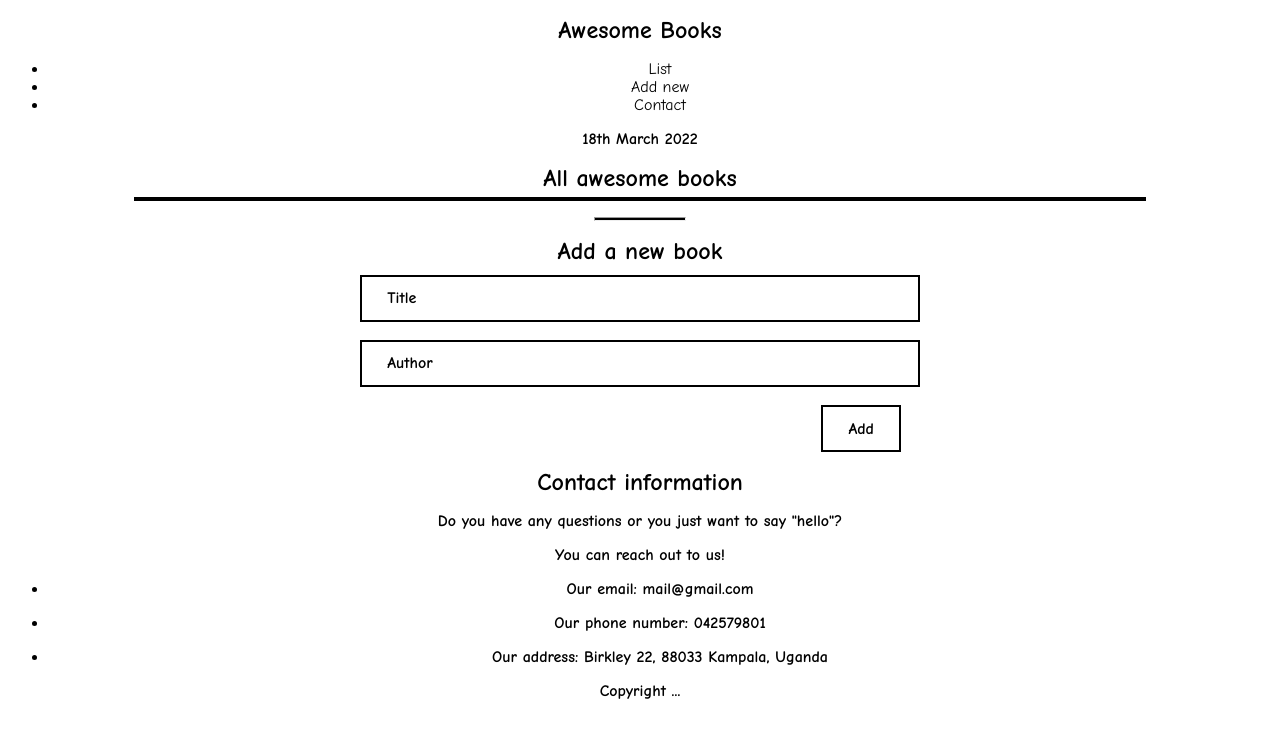
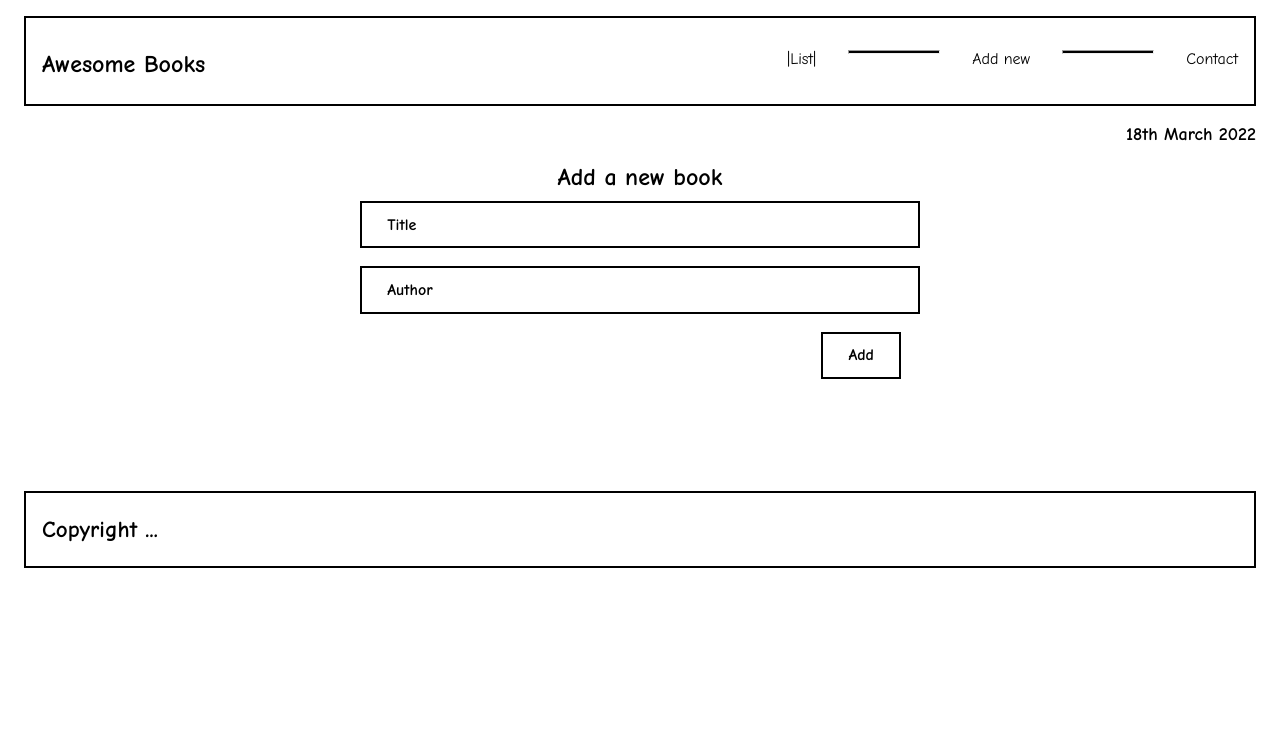
Before and after one commit to kemigabocatherine/Awesome-books, a website: page index.html in a window 1280 px wide. Drawn offline with Linux system fonts and the light colour scheme.

Commit message:
Edited the HTML and styled all three awesome book pages

```diff
--- a/index.html
+++ b/index.html
@@ -16,9 +16,11 @@
       <h2 class="page-heading">Awesome Books</h2>
       <nav>
         <ul class="nav-list">
-          <li class="list-item">List</li>
+          <li class="list-item">|List|</li>
+          <hr class="vertical">
           <li class="list-item">Add new</li>
-          <li class="list-item">Contact</li>
+          <hr class="nav-hr">
+          <li class="list-item3">Contact</li>
         </ul>
       </nav>
     </header>
@@ -32,7 +34,7 @@
       <section id="books-collection">
       </section>
     </section>
-    <hr>
+    <!-- <hr> -->
 
     <!-- ADD NEW -->
     <div class="form">
@@ -54,22 +56,23 @@
 
     <!-- CONTACT -->
     <section id="contact">
-      <h2>Contact information</h2>
+      <h2 class="contact-heading">Contact information</h2>
       <p class="paragraph1">
         Do you have any questions or you just want to say "hello"?
       </p>
       <p class="paragraph2">
         You can reach out to us!
       </p>
-      <ul id="contact-info">
+        <ul id="contact-info">
         <li><p>Our email: mail@gmail.com</p></li>
         <li><p>Our phone number: 042579801</p></li>
         <li><p>Our address: Birkley 22, 88033 Kampala, Uganda</p></li>
       </ul>
+
     </section>
     <!-- FOOTER -->
     <footer>
-      <p>Copyright  ...</p>
+      <p>Copyright ...</p>
     </footer>
     <script src="object.js"></script>
   </body>
--- a/style.css
+++ b/style.css
@@ -74,3 +74,67 @@ h2 {
 .form-control::placeholder {
   color: black;
 }
+
+header {
+  display: flex;
+  justify-content: space-between;
+  padding: 1rem;
+  border: 2px solid #000;
+  margin: 1rem 1rem 0 1rem;
+}
+
+.nav-list {
+  list-style: none;
+  display: flex;
+  gap: 2rem;
+}
+
+#date p {
+  display: flex;
+  justify-content: flex-end;
+  margin-right: 1rem;
+  font-size: 18px;
+}
+
+#contact,
+#list {
+  display: none;
+}
+
+.contact-heading {
+  font-size: 34px;
+  padding: 2rem 0 4rem 0;
+}
+
+.paragraph1 {
+  font-size: 22px;
+}
+
+.paragraph2 {
+  margin-right: 19rem;
+  font-size: 23px;
+}
+
+#contact-info {
+  display: flex;
+  flex-direction: column;
+  align-items: flex-start;
+  margin-left: 30rem;
+  line-height: 0;
+}
+
+footer p {
+  display: flex;
+  padding: 0 1rem;
+  font-size: 23px;
+}
+
+#contact-info li p {
+  font-size: 20px;
+}
+
+footer {
+  border: 2px solid black;
+  margin: auto 1rem 1rem 1rem;
+  margin-top: 7rem;
+}
```
